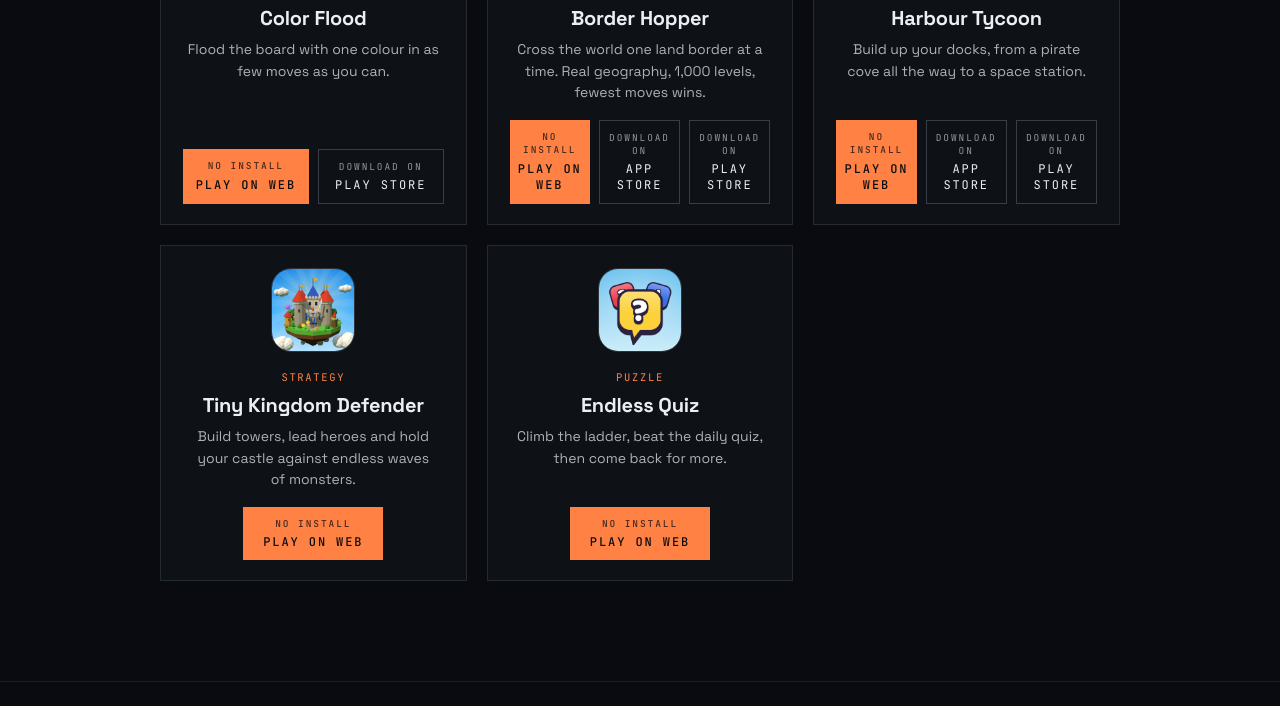
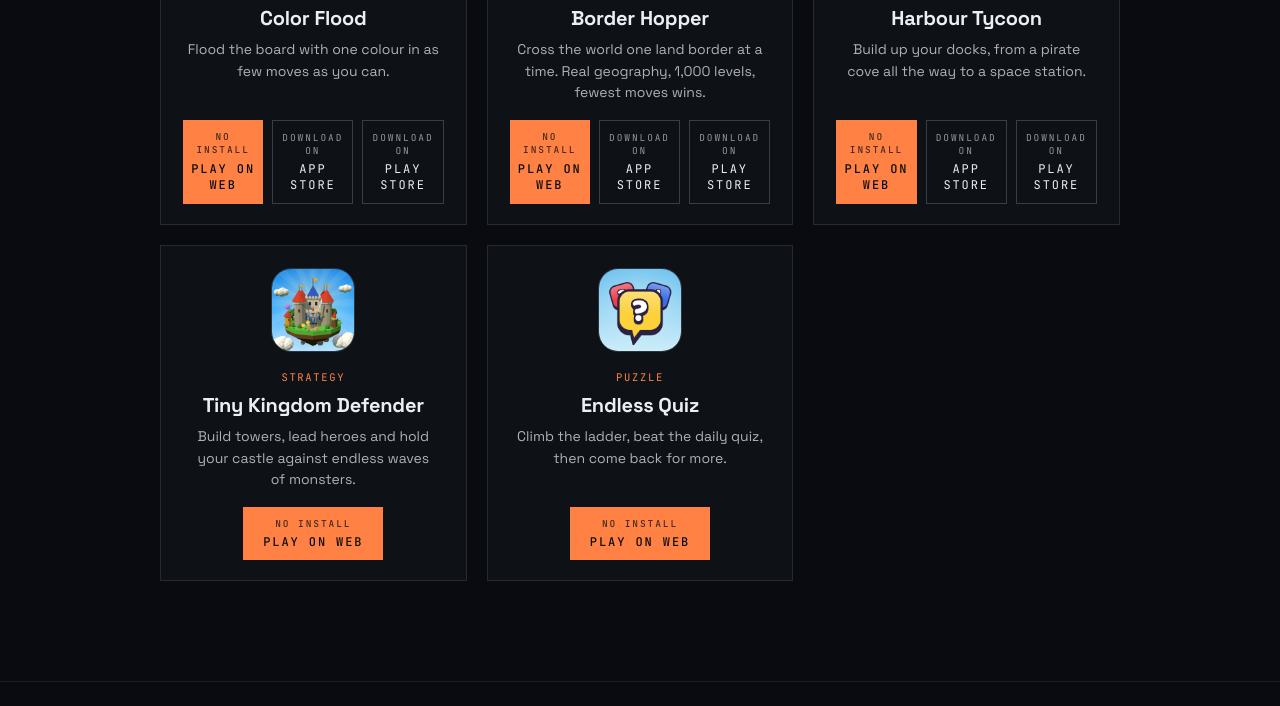
Before and after one commit to Polite-Carrot/Polite-Carrot-Site, a plain HTML site: page games/index.html in a window 1280 px wide. Shown: the part 900-1606 px from the top of the page. Drawn offline with Linux system fonts and the light colour scheme.

Commit message:
Add App Store button for Color Flood (#21)
Claude-Session: https://claude.ai/code/session_017qtkm4oAm2Gh5uwYtUupfC

Co-authored-by: Claude <noreply@anthropic.com>

```diff
--- a/games/index.html
+++ b/games/index.html
@@ -110,6 +110,7 @@
       <p class="game-tile-pitch">Flood the board with one colour in as few moves as you can.</p>
       <div class="card-links">
         <a href="https://colorflood.politecarrot.com" target="_blank" rel="noopener" class="store-btn store-btn-primary"><span class="store-sub">No install</span><span class="store-main">Play on Web</span></a>
+        <a href="https://apps.apple.com/gb/app/color-flood-fill-the-board/id6820051967" target="_blank" rel="noopener" class="store-btn"><span class="store-sub">Download on</span><span class="store-main">App Store</span></a>
         <a href="https://play.google.com/store/apps/details?id=com.politecarrot.colorflood" target="_blank" rel="noopener" class="store-btn"><span class="store-sub">Download on</span><span class="store-main">Play Store</span></a>
       </div>
     </article>
```
